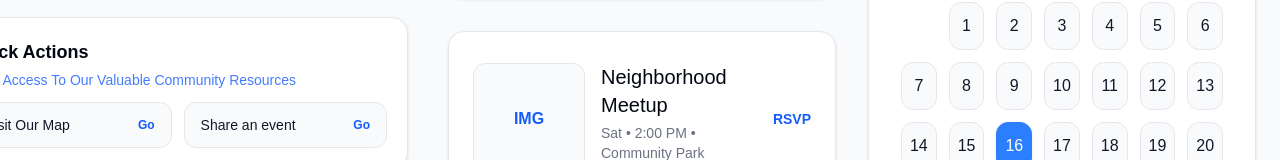
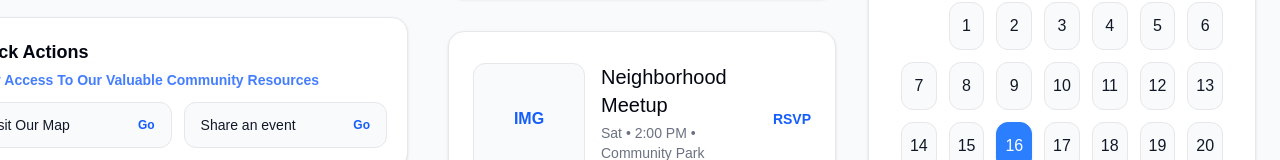
Before and after one commit to TSA-Group/tsa_group_starter, a Next.js app: page / in a window 1280 px wide. Shown: the part 255-415 px from the top of the page. Built offline with nearby package versions, Linux system fonts and the light colour scheme.

Commit message:
Update page.tsx

```diff
--- a/app/page.tsx
+++ b/app/page.tsx
@@ -90,7 +90,9 @@ export default function Home() {
               Quick Actions
             </h3>
             <p className="text-sm text-blue-600/80">
-              Easy Access To Our Valuable Community Resources
+              <b>
+                Easy Access To Our Valuable Community Resources
+              </b>
             </p>
             <div className="mt-3 grid grid-cols-1 sm:grid-cols-2 gap-3">
               {["Visit Our Map", "Share an event"].map((action) => (
```
